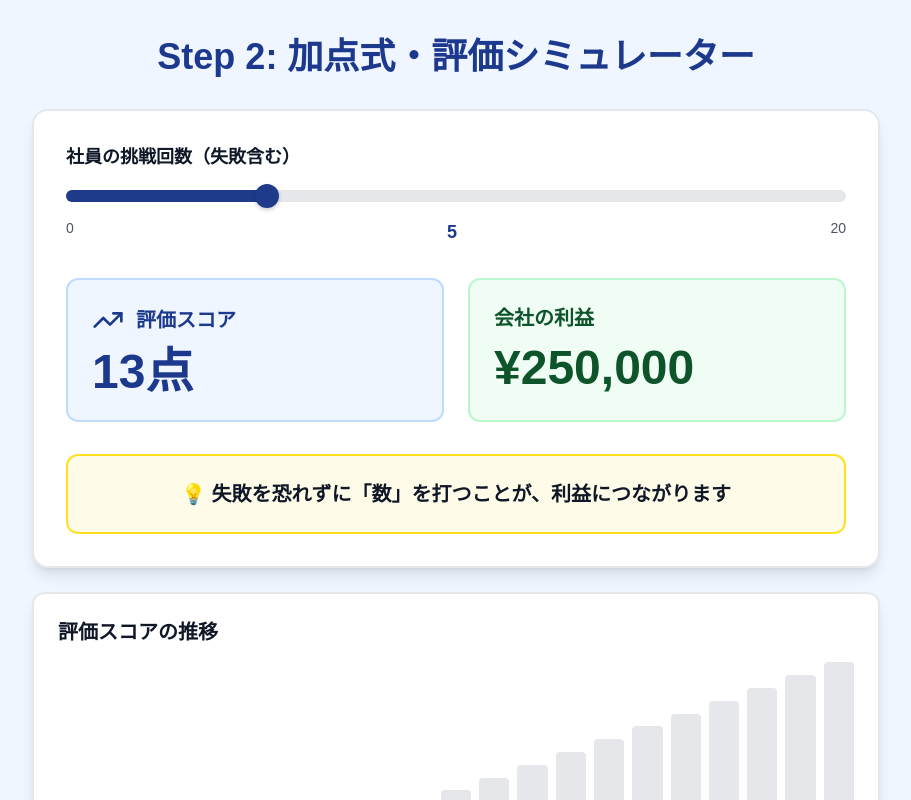
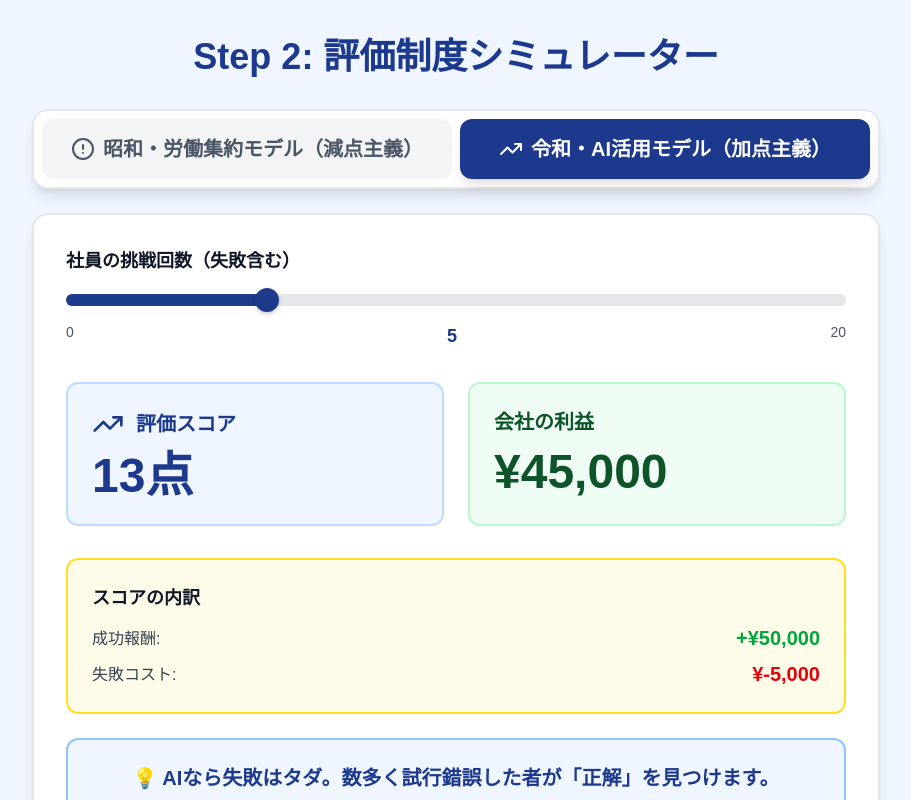
Before and after one commit to h-suzuki-4079/stealth-dx-tool, a Next.js app: page / in a window 1280 px wide. Shown: the part 1760-2560 px from the top of the page, without its empty margins (184-1095 px from the left). Built offline with nearby package versions, Linux system fonts and the light colour scheme.

Commit message:
update step 2 simulation logic

```diff
--- a/src/components/Step2EvaluationSimulator.tsx
+++ b/src/components/Step2EvaluationSimulator.tsx
@@ -1,21 +1,92 @@
 'use client';
 
-import React, { useState, useEffect } from 'react';
+import React, { useState } from 'react';
 import { Slider } from './ui/Slider';
-import { TrendingUp } from 'lucide-react';
+import { TrendingUp, TrendingDown, AlertCircle } from 'lucide-react';
+
+type Mode = 'showa' | 'reiwa';
 
 export const Step2EvaluationSimulator: React.FC = () => {
+  const [mode, setMode] = useState<Mode>('reiwa');
   const [challengeCount, setChallengeCount] = useState(5);
 
-  // 評価スコアと利益の計算
-  const evaluationScore = Math.round(challengeCount * 2.5);
-  const companyProfit = Math.round(challengeCount * 50000);
+  // 昭和モード（減点主義）の計算
+  const calculateShowaMode = () => {
+    // 失敗コストが高く、挑戦回数が増えるほど評価と利益が下がる
+    const failureCost = challengeCount * 15000; // 1回あたりの失敗コスト
+    const baseScore = 100;
+    const penalty = challengeCount * 5; // 挑戦回数が増えるほど減点
+    const evaluationScore = Math.max(0, baseScore - penalty);
+
+    const baseProfit = 1000000;
+    const companyProfit = Math.max(0, baseProfit - failureCost);
+
+    return {
+      evaluationScore,
+      companyProfit,
+      successReward: 0,
+      failureCost: -failureCost,
+      message: '失敗コストが高いため、社員は「何もしない」ことが最適解になります。',
+    };
+  };
+
+  // 令和モード（加点主義）の計算
+  const calculateReiwaMode = () => {
+    // AI活用により失敗コストが無視でき、挑戦回数が増えるほど評価と利益が上がる
+    const successRate = Math.min(0.3, 0.05 + challengeCount * 0.01); // 挑戦回数が増えるほど成功率が上がる
+    const successReward = challengeCount * successRate * 100000; // 成功報酬
+    const failureCost = challengeCount * 1000; // AI活用により失敗コストは低い
+    const evaluationScore = Math.round(challengeCount * 2.5);
+    const companyProfit = Math.round(successReward - failureCost);
+
+    return {
+      evaluationScore,
+      companyProfit,
+      successReward: Math.round(successReward),
+      failureCost: -failureCost,
+      message: 'AIなら失敗はタダ。数多く試行錯誤した者が「正解」を見つけます。',
+    };
+  };
+
+  const result = mode === 'showa' ? calculateShowaMode() : calculateReiwaMode();
 
   return (
     <div className="w-full max-w-4xl mx-auto px-6 py-12">
       <h2 className="text-4xl font-bold text-blue-900 mb-8 text-center">
-        Step 2: 加点式・評価シミュレーター
+        Step 2: 評価制度シミュレーター
       </h2>
+
+      {/* モード切り替えタブ */}
+      <div className="bg-white rounded-2xl p-2 shadow-lg border-2 border-gray-200 mb-6">
+        <div className="flex gap-2">
+          <button
+            onClick={() => setMode('showa')}
+            className={`flex-1 py-4 px-6 rounded-xl font-bold text-xl transition-all duration-300 ${
+              mode === 'showa'
+                ? 'bg-gray-700 text-white shadow-lg'
+                : 'bg-gray-100 text-gray-600 hover:bg-gray-200'
+            }`}
+          >
+            <div className="flex items-center justify-center gap-2">
+              <AlertCircle className="w-6 h-6" />
+              <span>昭和・労働集約モデル（減点主義）</span>
+            </div>
+          </button>
+          <button
+            onClick={() => setMode('reiwa')}
+            className={`flex-1 py-4 px-6 rounded-xl font-bold text-xl transition-all duration-300 ${
+              mode === 'reiwa'
+                ? 'bg-blue-900 text-white shadow-lg'
+                : 'bg-blue-100 text-blue-600 hover:bg-blue-200'
+            }`}
+          >
+            <div className="flex items-center justify-center gap-2">
+              <TrendingUp className="w-6 h-6" />
+              <span>令和・AI活用モデル（加点主義）</span>
+            </div>
+          </button>
+        </div>
+      </div>
 
       <div className="bg-white rounded-2xl p-8 shadow-lg border-2 border-gray-200 mb-6">
         <div className="mb-8">
@@ -30,50 +101,166 @@ export const Step2EvaluationSimulator: React.FC = () => {
         </div>
 
         <div className="grid md:grid-cols-2 gap-6 mb-8">
-          <div className="bg-blue-50 rounded-xl p-6 border-2 border-blue-200">
+          <div
+            className={`rounded-xl p-6 border-2 transition-all duration-300 ${
+              mode === 'showa'
+                ? 'bg-gray-50 border-gray-300'
+                : 'bg-blue-50 border-blue-200'
+            }`}
+          >
             <div className="flex items-center gap-3 mb-3">
-              <TrendingUp className="w-8 h-8 text-blue-900" />
-              <h3 className="text-xl font-semibold text-blue-900">評価スコア</h3>
+              {mode === 'showa' ? (
+                <TrendingDown className="w-8 h-8 text-gray-700" />
+              ) : (
+                <TrendingUp className="w-8 h-8 text-blue-900" />
+              )}
+              <h3
+                className={`text-xl font-semibold ${
+                  mode === 'showa' ? 'text-gray-700' : 'text-blue-900'
+                }`}
+              >
+                評価スコア
+              </h3>
             </div>
-            <p className="text-5xl font-bold text-blue-900">{evaluationScore}点</p>
+            <p
+              className={`text-5xl font-bold ${
+                mode === 'showa' ? 'text-gray-700' : 'text-blue-900'
+              }`}
+            >
+              {result.evaluationScore}点
+            </p>
+            {mode === 'showa' && (
+              <p className="text-sm text-gray-600 mt-2">
+                「またミスしやがって！」と減点される
+              </p>
+            )}
           </div>
 
-          <div className="bg-green-50 rounded-xl p-6 border-2 border-green-200">
-            <h3 className="text-xl font-semibold text-green-900 mb-3">会社の利益</h3>
-            <p className="text-5xl font-bold text-green-900">
-              ¥{companyProfit.toLocaleString()}
+          <div
+            className={`rounded-xl p-6 border-2 transition-all duration-300 ${
+              mode === 'showa'
+                ? 'bg-gray-50 border-gray-300'
+                : 'bg-green-50 border-green-200'
+            }`}
+          >
+            <h3
+              className={`text-xl font-semibold mb-3 ${
+                mode === 'showa' ? 'text-gray-700' : 'text-green-900'
+              }`}
+            >
+              会社の利益
+            </h3>
+            <p
+              className={`text-5xl font-bold ${
+                mode === 'showa' ? 'text-gray-700' : 'text-green-900'
+              }`}
+            >
+              ¥{result.companyProfit.toLocaleString()}
             </p>
+            {mode === 'showa' && (
+              <p className="text-sm text-gray-600 mt-2">
+                残業代などのコスト増で利益が減少
+              </p>
+            )}
           </div>
         </div>
 
-        <div className="bg-yellow-50 rounded-xl p-6 border-2 border-yellow-300">
-          <p className="text-xl font-semibold text-gray-900 text-center">
-            💡 失敗を恐れずに「数」を打つことが、利益につながります
+        {/* スコアの内訳 */}
+        <div
+          className={`rounded-xl p-6 border-2 mb-6 transition-all duration-300 ${
+            mode === 'showa'
+              ? 'bg-gray-50 border-gray-300'
+              : 'bg-yellow-50 border-yellow-300'
+          }`}
+        >
+          <h4 className="text-lg font-semibold text-gray-900 mb-3">スコアの内訳</h4>
+          <div className="space-y-2">
+            {mode === 'reiwa' && (
+              <div className="flex justify-between items-center">
+                <span className="text-gray-700">成功報酬:</span>
+                <span className="text-green-600 font-bold text-xl">
+                  +¥{result.successReward.toLocaleString()}
+                </span>
+              </div>
+            )}
+            <div className="flex justify-between items-center">
+              <span className="text-gray-700">失敗コスト:</span>
+              <span className="text-red-600 font-bold text-xl">
+                ¥{result.failureCost.toLocaleString()}
+              </span>
+            </div>
+            {mode === 'showa' && (
+              <div className="flex justify-between items-center">
+                <span className="text-gray-700">減点ペナルティ:</span>
+                <span className="text-red-600 font-bold text-xl">
+                  -{challengeCount * 5}点
+                </span>
+              </div>
+            )}
+          </div>
+        </div>
+
+        {/* メッセージ */}
+        <div
+          className={`rounded-xl p-6 border-2 transition-all duration-300 ${
+            mode === 'showa'
+              ? 'bg-red-50 border-red-300'
+              : 'bg-blue-50 border-blue-300'
+          }`}
+        >
+          <p
+            className={`text-xl font-semibold text-center ${
+              mode === 'showa' ? 'text-red-900' : 'text-blue-900'
+            }`}
+          >
+            💡 {result.message}
           </p>
         </div>
       </div>
 
       {/* グラフ表示 */}
       <div className="bg-white rounded-xl p-6 shadow-lg border-2 border-gray-200">
-        <h3 className="text-xl font-semibold text-gray-900 mb-4">評価スコアの推移</h3>
+        <h3 className="text-xl font-semibold text-gray-900 mb-4">
+          評価スコアの推移
+        </h3>
         <div className="h-64 flex items-end justify-between gap-2">
           {Array.from({ length: 21 }, (_, i) => {
-            const height = (i * 2.5) / 50 * 100;
+            let height: number;
+            if (mode === 'showa') {
+              // 昭和モード：右肩下がり
+              const baseScore = 100;
+              const penalty = i * 5;
+              const score = Math.max(0, baseScore - penalty);
+              height = (score / 100) * 100;
+            } else {
+              // 令和モード：右肩上がり
+              height = (i * 2.5) / 50 * 100;
+            }
             const isActive = i <= challengeCount;
             return (
               <div
                 key={i}
                 className={`flex-1 rounded-t transition-all duration-300 ${
-                  isActive ? 'bg-blue-900' : 'bg-gray-200'
+                  isActive
+                    ? mode === 'showa'
+                      ? 'bg-gray-600'
+                      : 'bg-blue-900'
+                    : 'bg-gray-200'
                 }`}
                 style={{ height: `${Math.max(height, 5)}%` }}
-                title={`${i}回: ${Math.round(i * 2.5)}点`}
+                title={
+                  mode === 'showa'
+                    ? `${i}回: ${Math.max(0, 100 - i * 5)}点`
+                    : `${i}回: ${Math.round(i * 2.5)}点`
+                }
               />
             );
           })}
         </div>
         <div className="mt-4 text-sm text-gray-600 text-center">
-          挑戦回数に応じて評価スコアが上がります
+          {mode === 'showa'
+            ? '挑戦回数が増えるほど評価スコアが下がります'
+            : '挑戦回数に応じて評価スコアが上がります'}
         </div>
       </div>
     </div>
```
